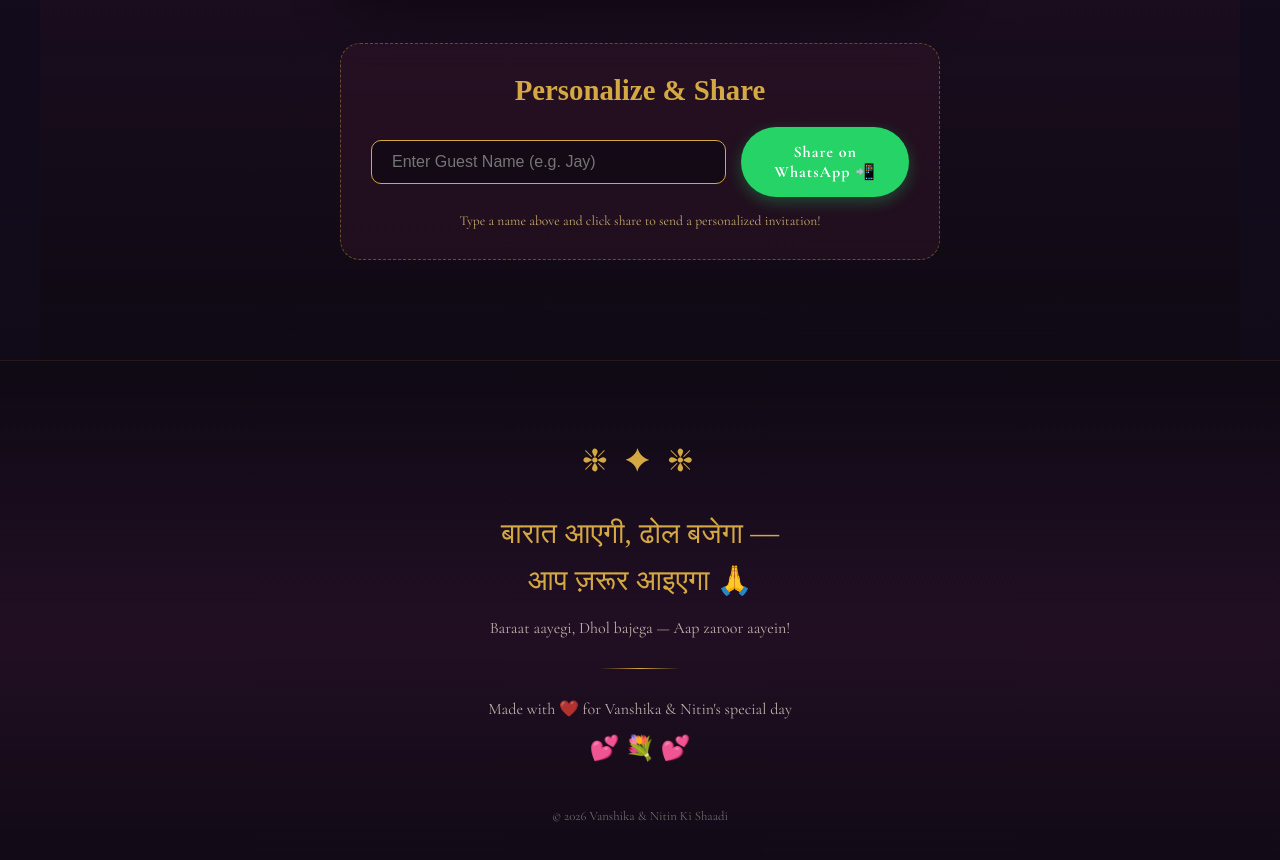
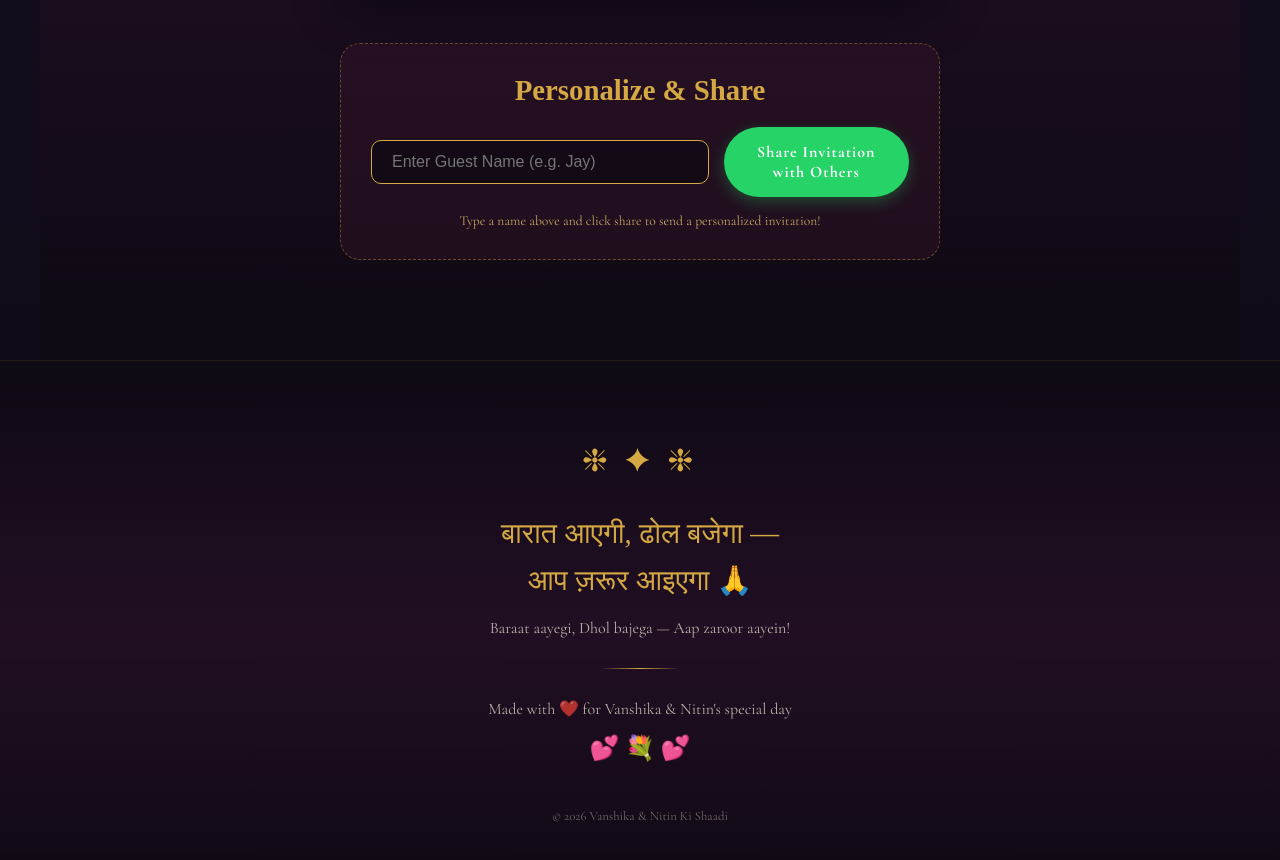
Before and after one commit to NITINKAPASIYA/Nitin-sWeddings, a Next.js app: page / in a window 1280 px wide. Shown: the part 4620-5480 px from the top of the page. Built offline with nearby package versions, Linux system fonts and the light colour scheme; a web font is replaced by a local one.

Commit message:
update share button text to 'Share Invitation with Others'

```diff
--- a/app/components.js
+++ b/app/components.js
@@ -295,7 +295,7 @@ ${invitationLink}`;
           rel="noopener noreferrer"
           className="share-button"
         >
-          Share on WhatsApp 📲
+          Share Invitation with Others
         </a>
       </div>
       <p className="share-hint">Type a name above and click share to send a personalized invitation!</p>
```
